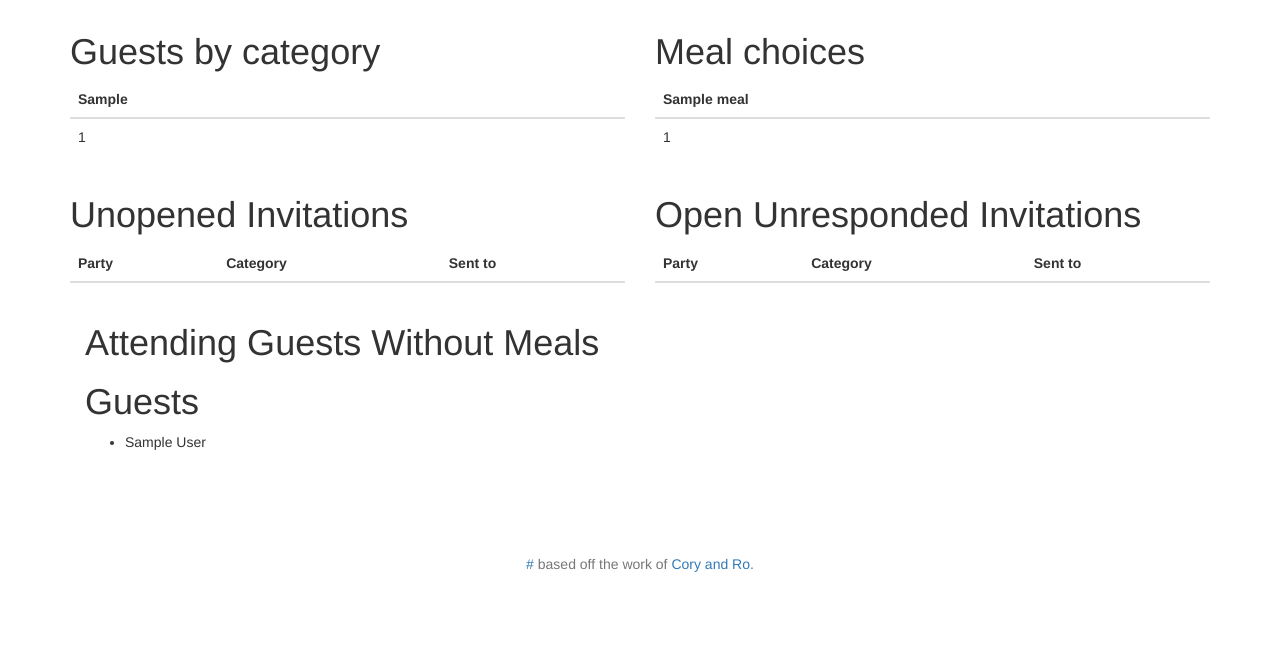
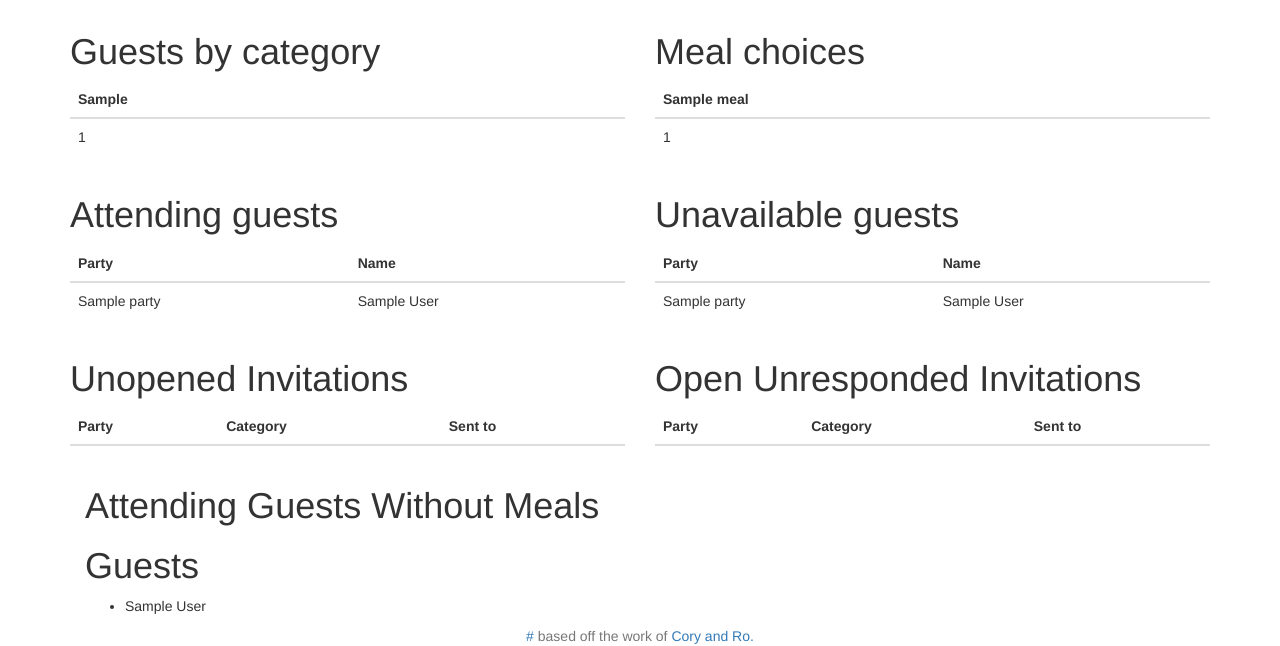
Before and after one commit to czue/django-wedding-website, a Django app: template guests/templates/guests/dashboard.html in a window 1280 px wide. Shown: the part 226-872 px from the top of the page. Before the commit the page ends 798 px from the top, so only its background shows below. Run offline with Django 3.2, Linux system fonts and the light colour scheme; tables that the repository leaves empty hold one stand-in row (values such as "Sample post"); the template is opened without the code that fills it: values that come from a table or form of the project are taken from there, most other values are stand-ins (such as "Sample title", 1, 10 or a date in 2020); lists and menus that the app fills with data are empty; some libraries are stand-ins or nearby versions.

Commit message:
Added guestlist

```diff
--- a/guests/templates/guests/dashboard.html
+++ b/guests/templates/guests/dashboard.html
@@ -60,6 +60,44 @@
                     </tbody>
                 </table>
             </div>
+            <div class="col-lg-6">
+                <h1>Attending guests</h1>
+                <table class="table">
+                    <thead>
+                        <tr>
+                            <th>Party</th>
+                            <th>Name</th>
+                        </tr>
+                    </thead>
+                    <tbody>
+                        {% for person in guestlist %}
+                        <tr>
+                            <td>{{ person.party.name }}</td>
+                            <td>{{ person.first_name }} {{ person.last_name }}</td>
+                        </tr>
+                        {% endfor %}
+                    </tbody>
+                </table>
+            </div>
+            <div class="col-lg-6">
+                <h1>Unavailable guests</h1>
+                <table class="table">
+                    <thead>
+                        <tr>
+                            <th>Party</th>
+                            <th>Name</th>
+                        </tr>
+                    </thead>
+                    <tbody>
+                        {% for person in notcoming %}
+                        <tr>
+                            <td>{{ person.party.name }}</td>
+                            <td>{{ person.first_name }} {{ person.last_name }}</td>
+                        </tr>
+                        {% endfor %}
+                    </tbody>
+                </table>
+            </div>
         </div>
         <div class="row">
             <div class="col-lg-6">
--- a/guests/views.py
+++ b/guests/views.py
@@ -60,6 +60,8 @@ def dashboard(request):
         'total_invites': Party.objects.filter(is_invited=True).count(),
         'meal_breakdown': meal_breakdown,
         'category_breakdown': category_breakdown,
+        'guestlist': Guest.objects.filter(is_attending=True),
+        'notcoming': Guest.objects.filter(is_attending=False),
     })
 
 
```
